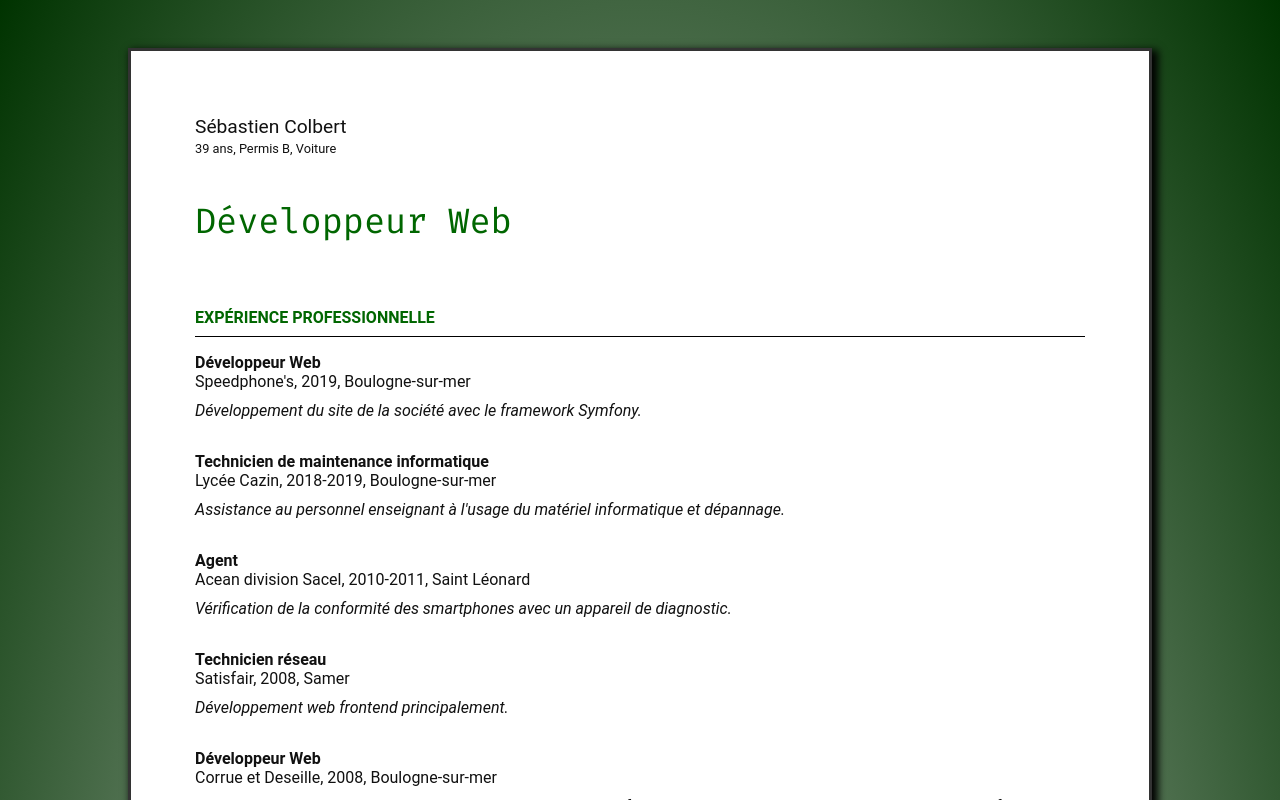
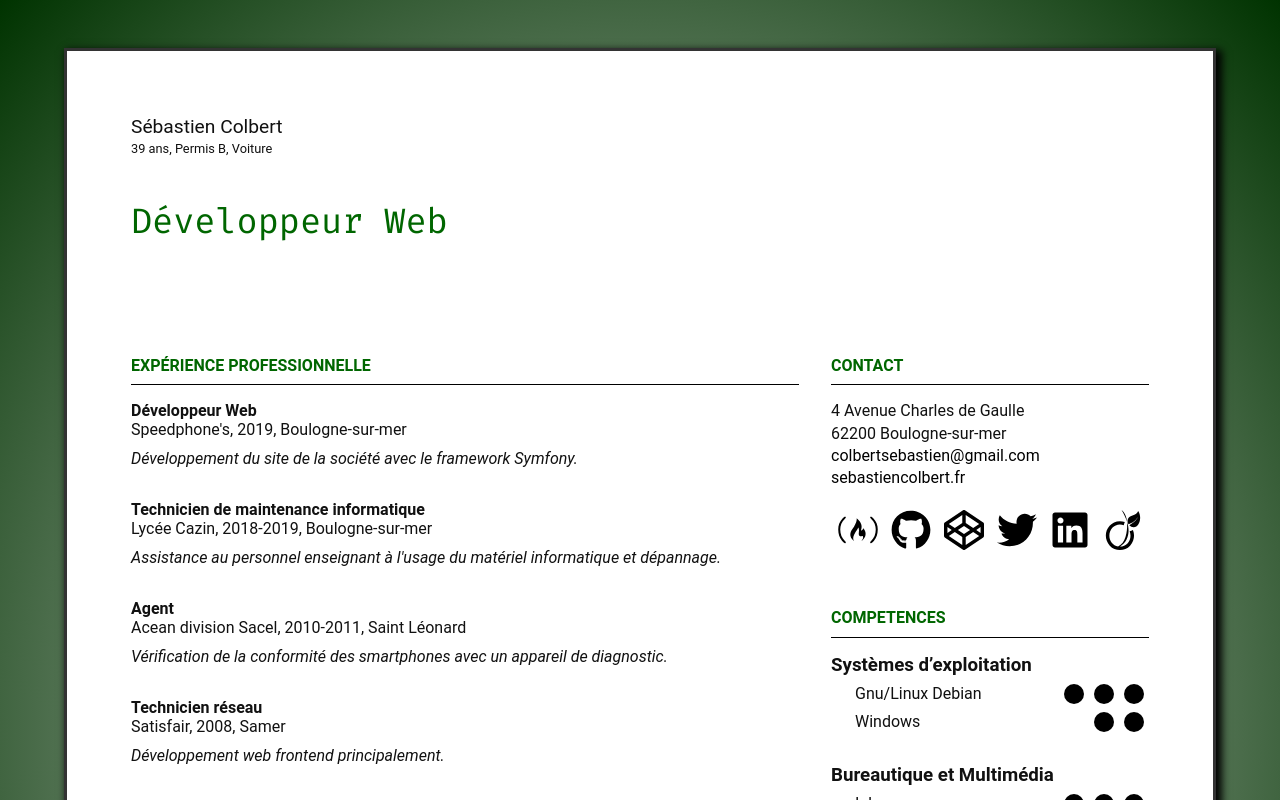
Before and after one commit to bastienrc/bastienrc.github.io, a React (Create React App) app: page / in a window 1280 px wide. Shown: the top 800 px of the page. Built offline with nearby package versions, Linux system fonts and the light colour scheme.

Commit message:
Desktop Style

```diff
--- a/public/index.html
+++ b/public/index.html
@@ -4,11 +4,10 @@
     <meta charset="utf-8" />
     <meta name="viewport" content="initial-scale=1, width=device-width" />
     <meta name="theme-color" content="#000000" />
-    <meta
-      name="CV-Online"
-      content="CV de Sébastien Colbert"
-    />
+    <meta name="description" content="CV de Sébastien Colbert" />
+    <meta name="author" content="Sébastien Colbert" />
     <title>CV de Sébastien Colbert</title>
+    <link rel="shortcut icon" href="favicon.ico" type="image/x-icon">
   </head>
   <body>
     <noscript>You need to enable JavaScript to run this app.</noscript>
--- a/src/App.js
+++ b/src/App.js
@@ -15,11 +15,29 @@ const Main = styled.main`
   @media (min-width: 800px) {
     margin: 3rem auto;
     padding: 3rem;
-    width: 80%;
+    width: 90%;
     height: 100%;
     border: solid #333 3px;
     box-shadow: 4px 4px 8px 2px #000000;
     background: var(--bg-main-color);
+  }
+`
+
+const Container = styled.div`
+  @media (min-width: 800px) {
+    display: flex;
+  }
+`
+
+const Col1 = styled.div`
+  @media (min-width: 800px) {
+    width: calc(100% / 3 * 2);
+  }
+`
+
+const Col2 = styled.div`
+  @media (min-width: 800px) {
+    width: calc(100% / 3);
   }
 `
 
@@ -29,11 +47,17 @@ function App () {
       <GlobalStyle />
       <Main>
         <Header data={DataIdentity} />
-        <Experiences data={DataExperiences} />
-        <Formations data={DataFormations} />
-        <Contact data={DataIdentity} />
-        <Competences data={DataCompetences} />
-        <QRCode />
+        <Container>
+          <Col1>
+            <Experiences data={DataExperiences} />
+            <Formations data={DataFormations} />
+          </Col1>
+          <Col2>
+            <Contact data={DataIdentity} />
+            <Competences data={DataCompetences} />
+            <QRCode />
+          </Col2>
+        </Container>
       </Main>
     </>
   )
```
